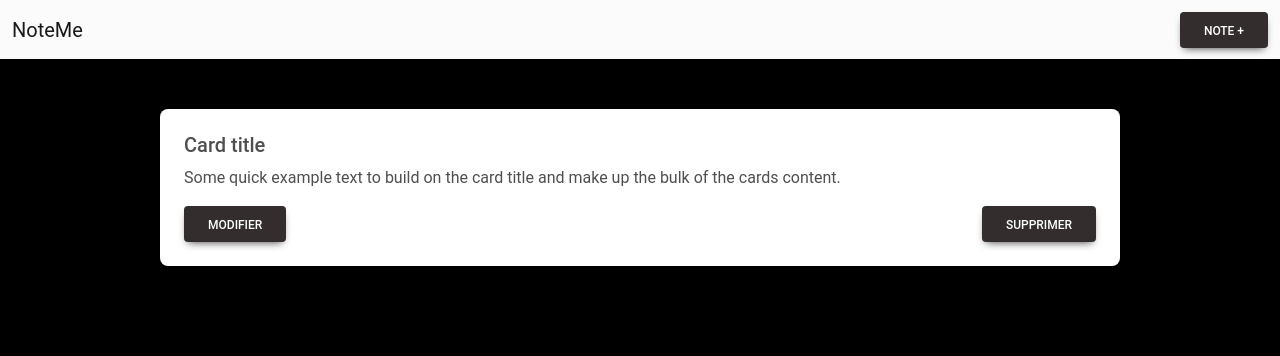
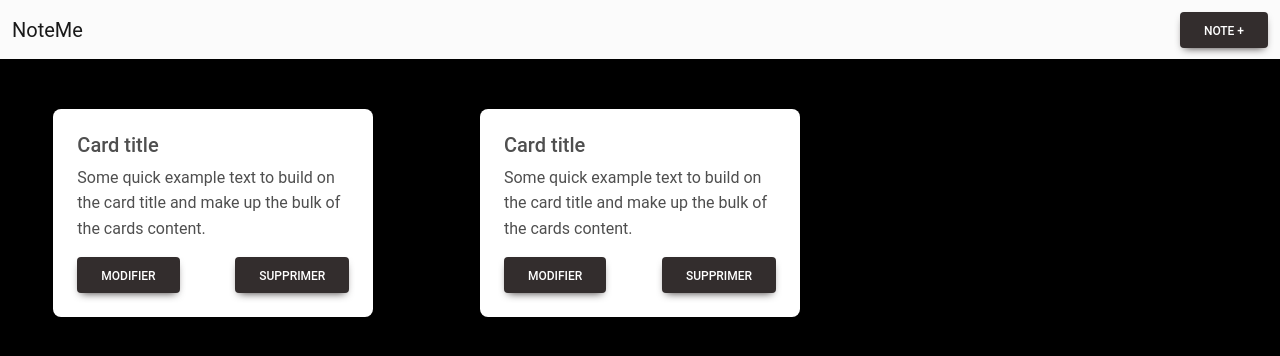
Before and after one commit to laurore83/priseDeNote, a React app: page / in a window 1280 px wide. Shown: the top 356 px of the page. Built offline with nearby package versions, Linux system fonts and the light colour scheme; the HTML template or start-up script is replaced by a standard one.

Commit message:
version desktop

```diff
--- a/src/App.jsx
+++ b/src/App.jsx
@@ -5,7 +5,10 @@
   return (
     <>
       <Navbar />
-      <Note />
+      <div className="note-container">
+        <Note />
+        <Note />
+      </div>
     </>
   );
 }
--- a/src/styles/_note.scss
+++ b/src/styles/_note.scss
@@ -13,3 +13,9 @@
 .form-outline {
   margin-block: 10px;
 }
+@media only screen and (min-width: 768px) {
+  .note-container {
+    display: grid;
+    grid-template-columns: 1fr 1fr 1fr;
+  }
+}
```
